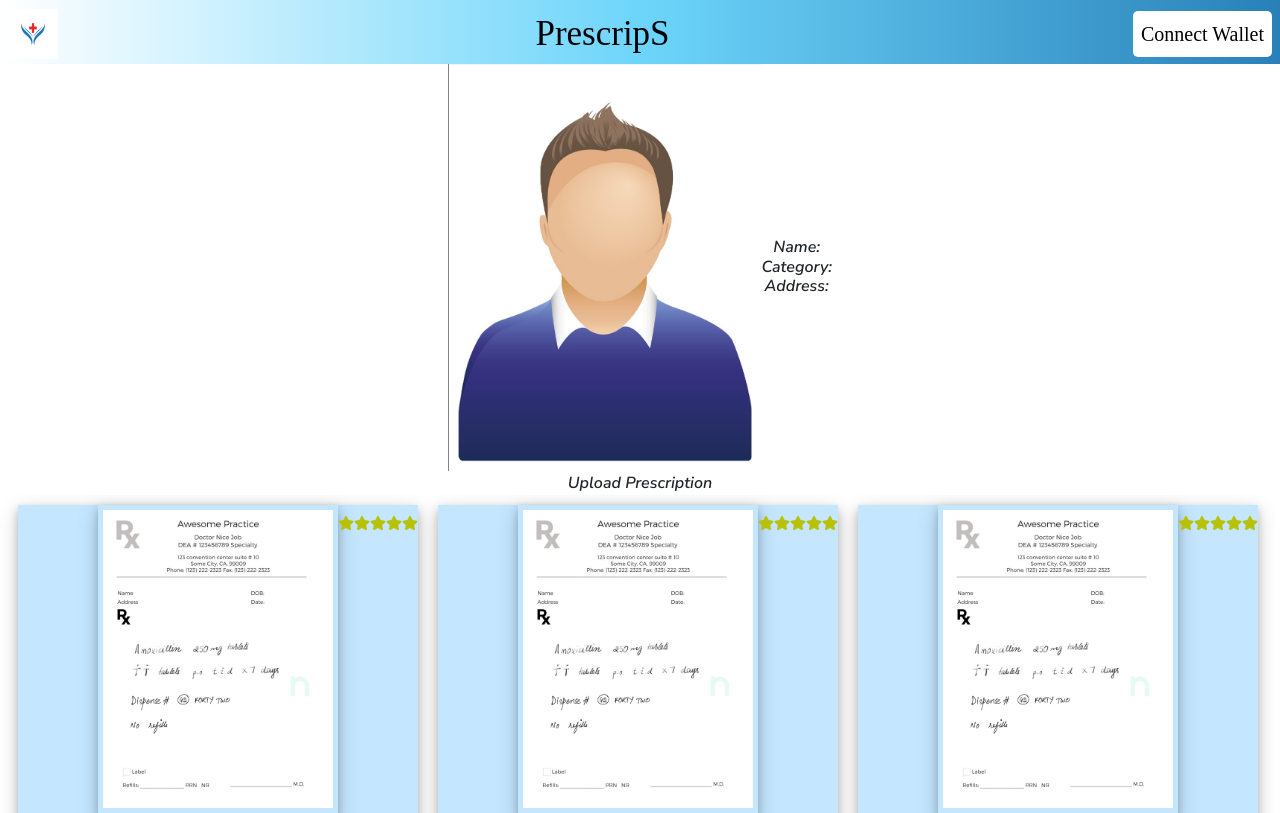
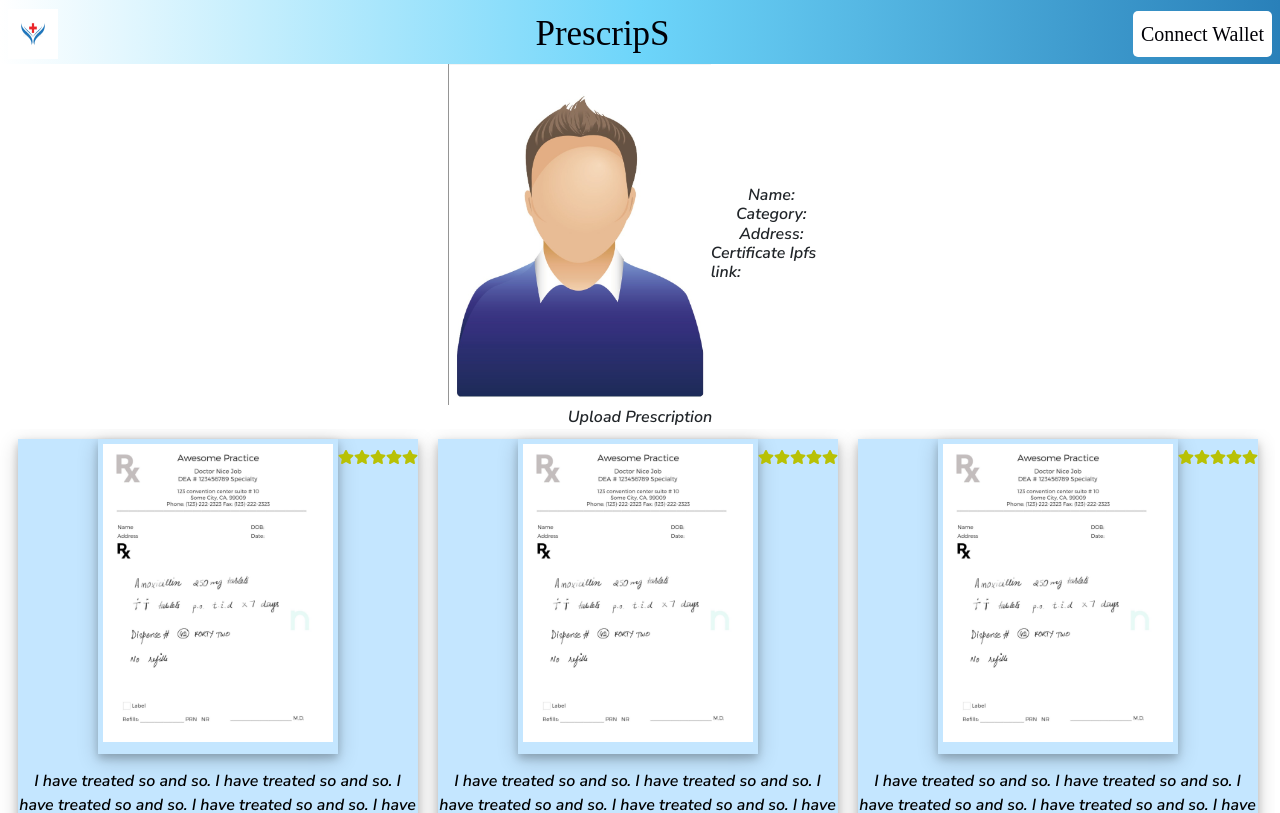
Before and after one commit to KryptonANSHU/hackman-front, a Next.js app: page /doctor in a window 1280 px wide. Shown: the top 813 px of the page. Built offline with nearby package versions, Linux system fonts and the light colour scheme.

Commit message:
Data Display

```diff
--- a/components/DocForm.js
+++ b/components/DocForm.js
@@ -1,8 +1,14 @@
 import React from 'react'
 import { useState } from 'react'
 import Ipfsupload from './Ipfsupload'
+import {useQuery} from 'react-query'
+const client = create('https://ipfs.infura.io:5001/api/v0')
 
 export const DocForm = () => {
+
+  // useQuery('doctor-data', ()=>{
+
+  // })
 
   const [user,setUser] = useState({
     name:"" , category: "" , address: ""
@@ -10,6 +16,7 @@ export const DocForm = () => {
   let name,value;
 
   function handleInputs(e){
+    e.preventDefault();
       console.log(e);
     name=e.target.name;
     value=e.target.value;
--- a/package.json
+++ b/package.json
@@ -15,7 +15,9 @@
     "next": "12.1.6",
     "react": "18.1.0",
     "react-dom": "18.1.0",
-    "react-icons": "^4.4.0"
+    "react-icons": "^4.4.0",
+    "react-query": "^3.39.1",
+    "react-router-dom": "^6.3.0"
   },
   "devDependencies": {
     "autoprefixer": "^10.4.7",
--- a/pages/doctor/index.js
+++ b/pages/doctor/index.js
@@ -1,25 +1,37 @@
 import React from 'react'
 import Navbar from "../../components/Navbar"
 import Card from "../../components/Card"
+// import { QueryClientProvider,QueryClient } from 'react-query'
 import Link from 'next/link'
 import doctor_img from "../../public/doc.jpg"
 import Image from 'next/image'
+import { useRouter } from 'next/router'
+import react from 'react'
 
 
 // import "../styles/card.css"
+
+
 function profile(params) {
+    const router = useRouter()
+    console.log(router.query)
+
+
+// console.log(id)
+
     // const cards=Card.map()
     return(
-        <>
+
         <div className="flex flex-col conte">
         <Navbar />
 
         <div className="doc-profile">
             <Image src={doctor_img} className="doc-img"/>
             <div className='doc-data'>
-                <h1>Name:</h1>
-                <h1>Category:</h1>
-                <h1>Address:</h1>
+                <h1 className='ductur'>Name: {router.query.name}</h1>
+                <h1 className='ductor'>Category: {router.query.category}</h1>
+                <h1 className='ductor'>Address: {router.query.address}</h1>
+                <h1 className='ductor'>Certificate Ipfs link: {router.query.address}</h1>
 
             </div>
         </div>
@@ -37,7 +49,7 @@ function profile(params) {
         </div>
 
         </div>
-        </>
+
     )
 }
 export default profile
--- a/styles/card.css
+++ b/styles/card.css
@@ -59,6 +59,7 @@
 }
 
 .doc-data{
+    width: 100%;
     height: inherit;
     /* border: 2px solid black; */
     display: flex;
```
Also changed, not shown: 1 other file (tests, documents, lock files or other folders).
